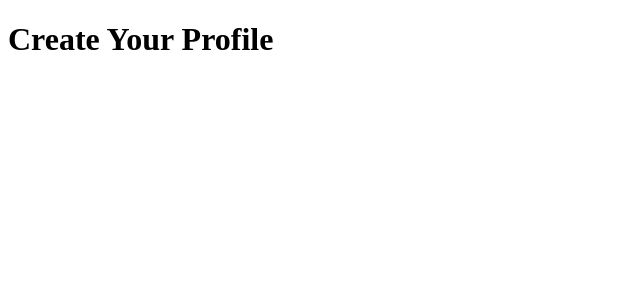
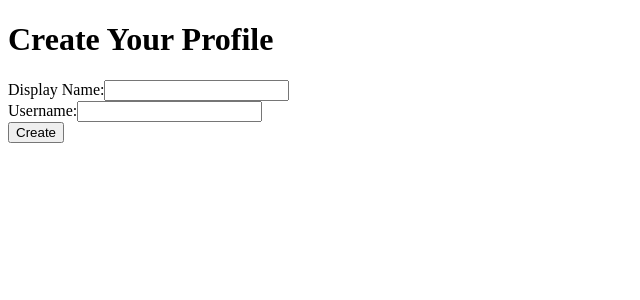
Before and after one commit to marco-vidali/soundscape, a React (Vite) app: page /profile/create in a window 1280 px wide. Shown: the top 300 px of the page, without its empty margins (0-640 px from the left). Built offline with nearby package versions, Linux system fonts and the light colour scheme.

Commit message:
Add ProfileCreationForm component and integrate it into ProfileCreation page

```diff
--- /dev/null
+++ b/src/features/profile/ProfileCreationForm.tsx
@@ -0,0 +1,50 @@
+import { useForm, type FieldValues, type SubmitHandler } from "react-hook-form";
+
+const ProfileCreationForm = () => {
+    const {
+        handleSubmit,
+        register,
+        formState: { errors },
+    } = useForm();
+
+    const onSubmit: SubmitHandler<FieldValues> = (formData) => {
+        console.log(formData);
+    };
+
+    return (
+        <form onSubmit={handleSubmit(onSubmit)}>
+            <div>
+                <label>Display Name:</label>
+                <input
+                    {...register("displayName", {
+                        required: "Display Name is required",
+                    })}
+                />
+
+                {errors.displayName && (
+                    <p>{errors.displayName.message as string}</p>
+                )}
+            </div>
+
+            <div>
+                <label>Username:</label>
+                <input
+                    {...register("username", {
+                        required: "Username is required",
+                        minLength: {
+                            value: 3,
+                            message:
+                                "Username must be at least 3 characters long",
+                        },
+                    })}
+                />
+
+                {errors.username && <p>{errors.username.message as string}</p>}
+            </div>
+
+            <button type="submit">Create</button>
+        </form>
+    );
+};
+
+export default ProfileCreationForm;
--- a/src/pages/ProfileCreation.tsx
+++ b/src/pages/ProfileCreation.tsx
@@ -1,7 +1,13 @@
+import ProfileCreationForm from "../features/profile/ProfileCreationForm";
 import ProfileCreationTitle from "../features/profile/ProfileCreationTitle";
 
 const ProfileCreation = () => {
-    return <ProfileCreationTitle />;
+    return (
+        <>
+            <ProfileCreationTitle />
+            <ProfileCreationForm />
+        </>
+    );
 };
 
 export default ProfileCreation;
```
Also changed, not shown: src/features/auth/SignupForm.tsx (+0 -29 lines).
